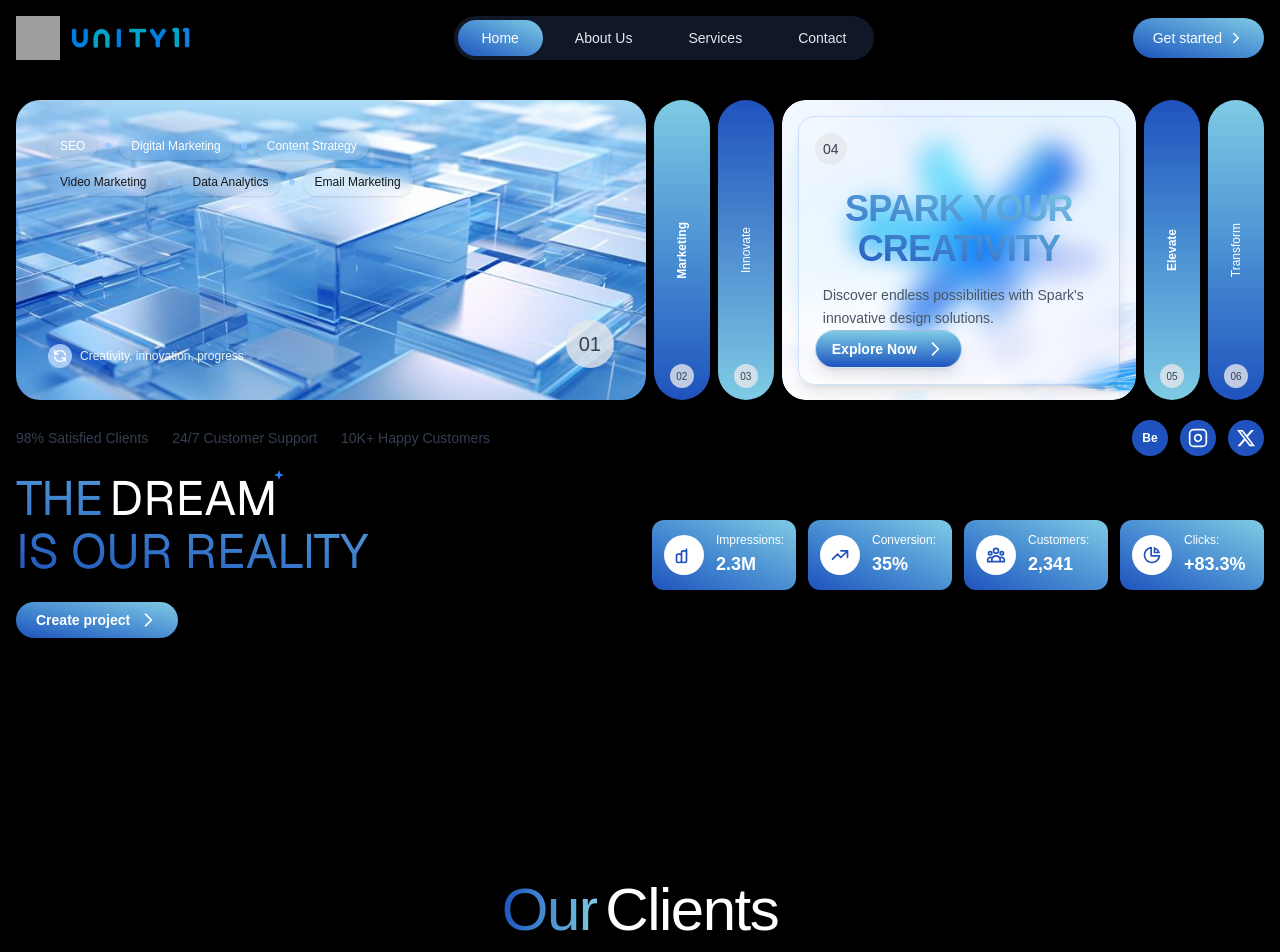
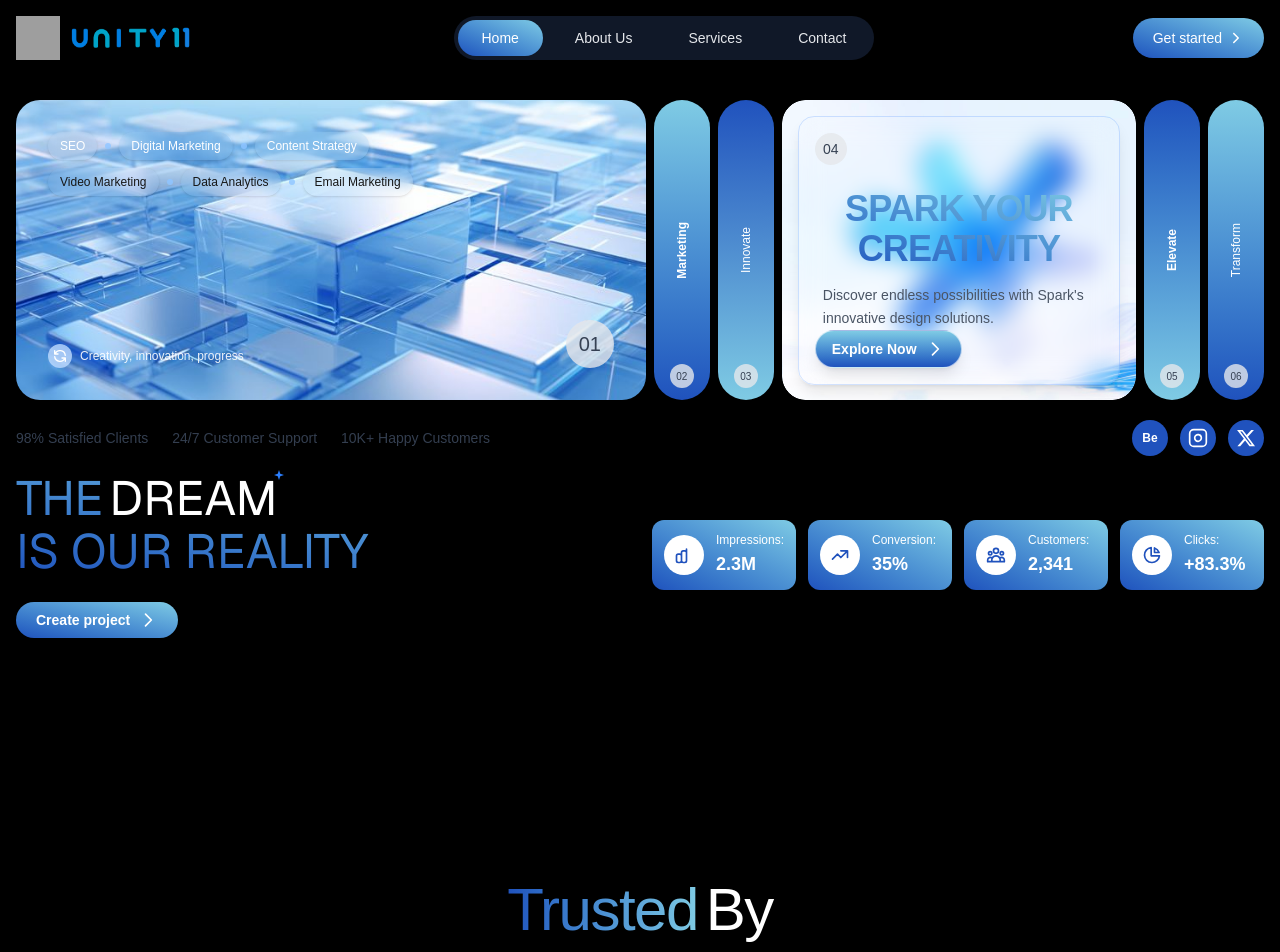
Before and after one commit to UNITY-11/unity11, a Next.js app in the folder client/: page / in a window 1280 px wide. Shown: the top 952 px of the page. Built offline with nearby package versions, Linux system fonts and the light colour scheme; grey boxes are pictures that could not be loaded.

Commit message:
chore: update section heading from 'Our Clients' to 'Trusted by' for stronger brand trust tone

```diff
--- a/client/src/components/sections/home/Clients.tsx
+++ b/client/src/components/sections/home/Clients.tsx
@@ -8,9 +8,9 @@ function Clients() {
     <div className="flex flex-wrap items-center justify-center gap-4 md:gap-16 py-20 bg-black">
       <h2 className="text-center text-2xl md:text-4xl lg:text-6xl text-white tracking-tight space-x-2">
         <span className="inline-block text-transparent bg-clip-text bg-linear-to-r from-[#2052bd] to-[#7fcbe4]">
-          Our
+          Trusted
         </span>
-        <span className="inline-block">Clients</span>
+        <span className="inline-block">By</span>
       </h2>
 
       <FlowCards direction="right" speed="slow">
```
